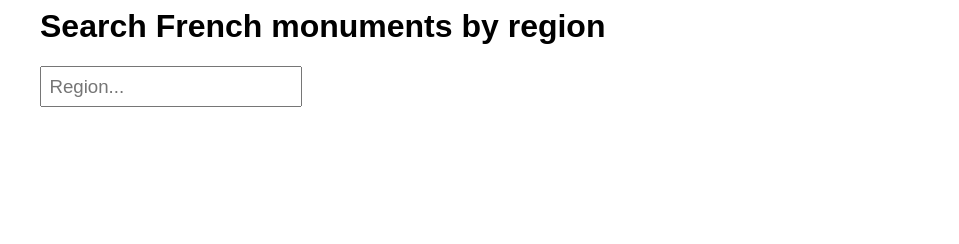
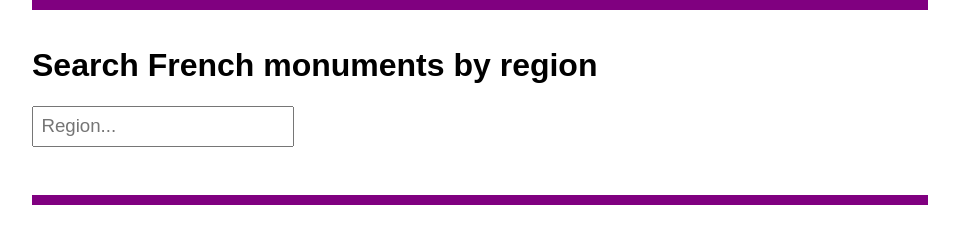
Before and after one commit to publicissapient-france/xke-vimtastic, a website: page src/public/index.html in a window 1280 px wide. Shown: the whole page, without its empty margins (128-1087 px from the left). Drawn offline with Linux system fonts and the light colour scheme.

Commit message:
Add a bit of style

```diff
--- a/src/public/index.html
+++ b/src/public/index.html
@@ -4,10 +4,15 @@
     <script src="/js/lodash.debounce.min.js"></script>
     <style>
       body {
+        margin: 0;
+        padding: 0;
         font-family: Georgia;
       }
       .content {
-        margin-left: 10em;
+        border-top: 10px solid purple;
+        border-bottom: 10px solid purple;
+        margin: 0 0 0 10em;
+        padding: 1em 0 3em 0;
         width: 70%;
       }
       h1 {
```
